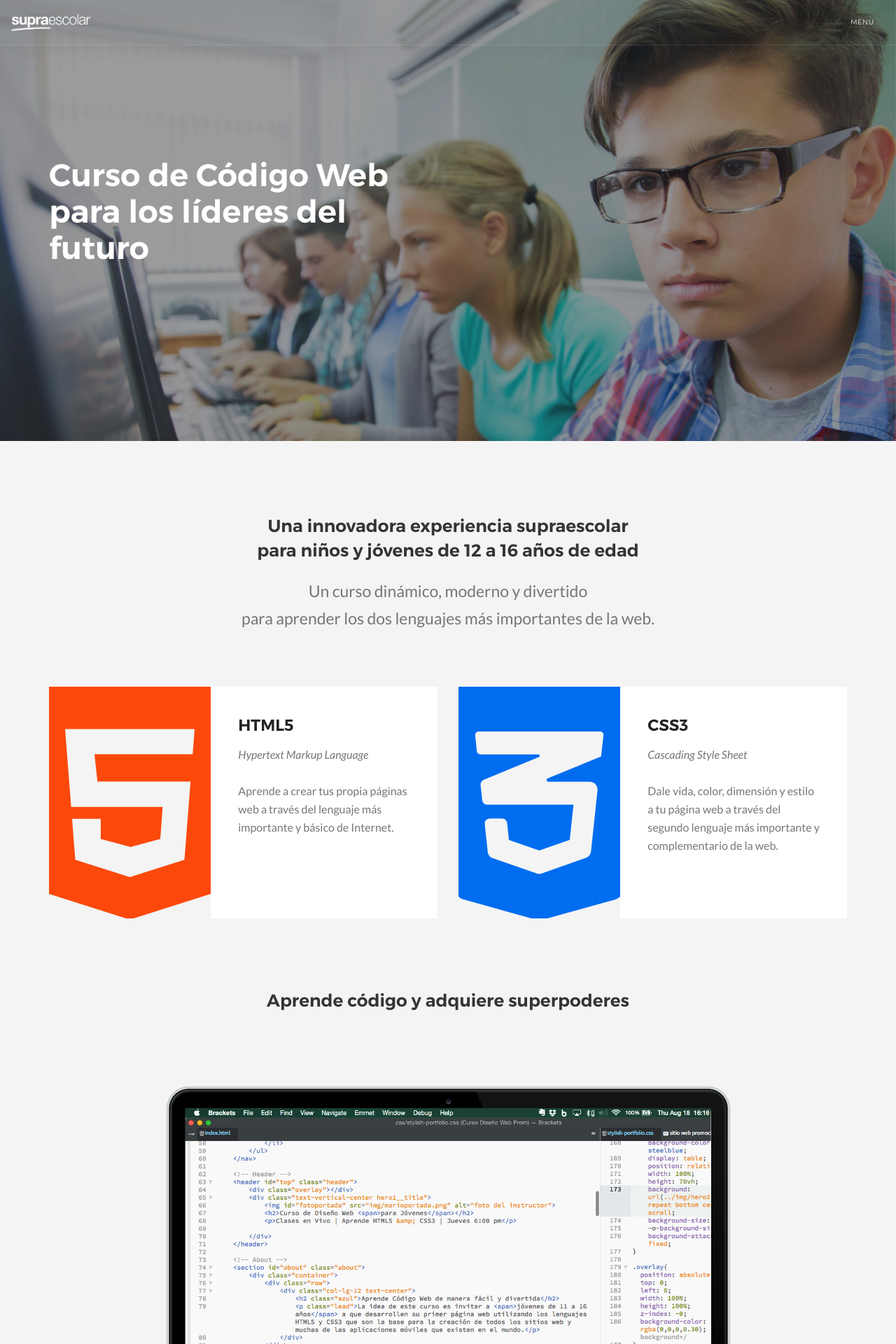
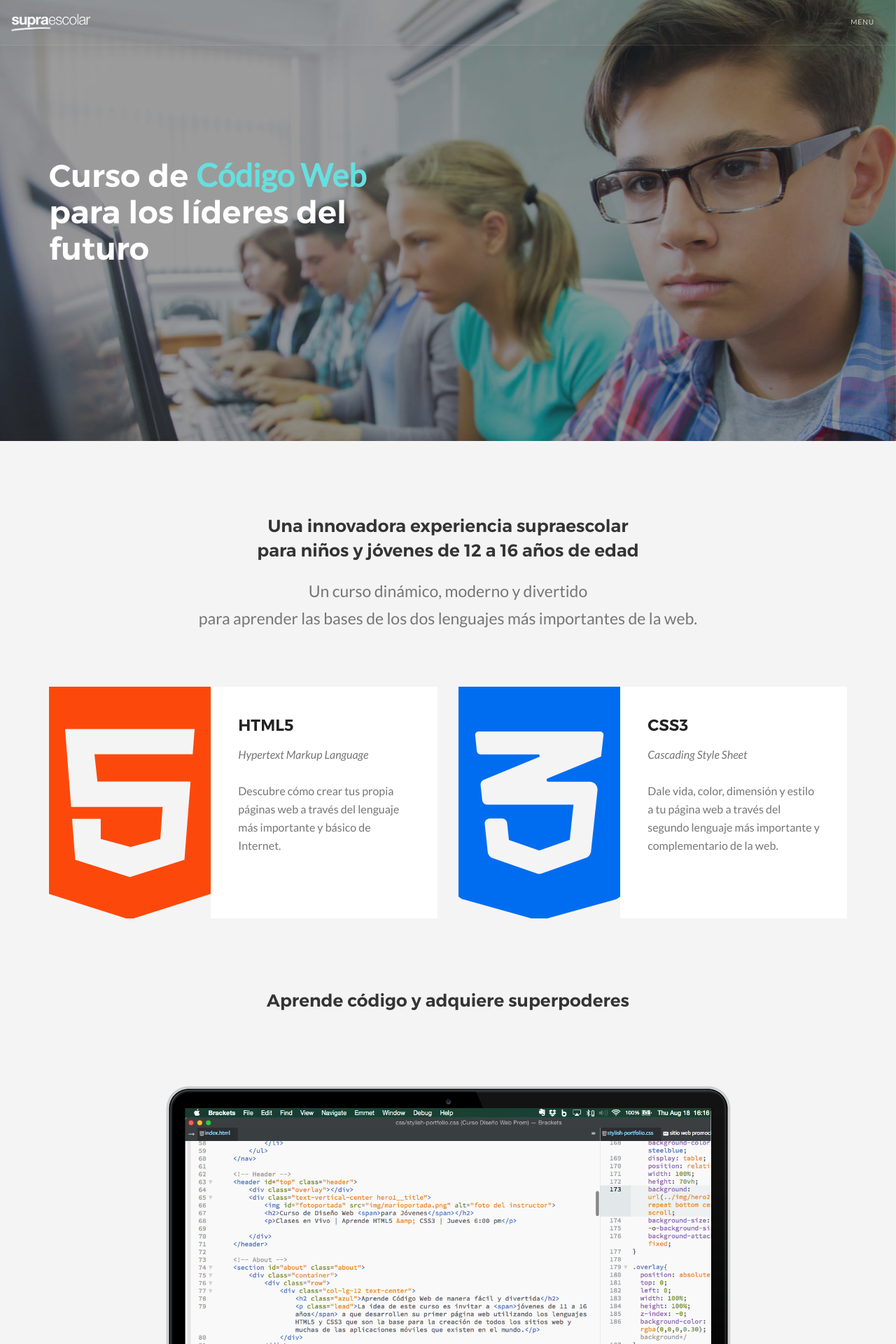
Before and after one commit to circuloux/webdesigncourse, a Jekyll site: the page built from index.html, in a window 1280 px wide. Shown: the top 1920 px of the page at 70% size. Built offline with Jekyll 4.4.1, drawn with Linux system fonts in a browser that asks for light colours; some web fonts are replaced; Markdown is read by kramdown in place of the engine named in the settings; some of the changed text lies outside the part shown.

Commit message:
Added Changes and new page

```diff
--- a/_includes/footer1.html
+++ b/_includes/footer1.html
@@ -1,7 +1,10 @@
 <!-- Footer -->
               <footer class="my__footer">
 
-                 <div class="col-md-12 text-center"><p>&copy; 2016 | Supraescolar - Mario González Hernández</p></div>
+                 <div class="col-md-12 text-center">
+                    <p>&copy; 2016 | Supraescolar - Mario González Hernández <br>
+                    Si tienes alguna duda, puedes escribir a <a class="blanco" href="mailto:marioglezhdez@me.com">marioglezhdez@me.com</a>
+                    </p></div>
 
 
 		      </footer>
--- a/css/custom.css
+++ b/css/custom.css
@@ -1,6 +1,20 @@
 /***************************
 Add your custom styles below
 ****************************/
+
+
+/* ESTILOS GENERALES */
+
+h3 {
+    font-size: 1.55em;
+}
+
+
+/* COLORES */
+
+a.blanco {
+    color: white;
+}
 
 
 /* IMÁGENES*/
@@ -16,10 +30,20 @@
 }
 
 
+/* FOOTER */
+
 .my__footer {
-    background:black;
+    background:#333333;
+    color: #d3d3d3;
 }
 
 h3 {
     font-size: 1.55em;
 }
+
+
+/* ESTILOS PARTICULARES */
+
+#titulo_principal > span {
+    color:#65e0e0;
+}
--- a/index.html
+++ b/index.html
@@ -11,7 +11,7 @@
 		                <div class="container pos-vertical-center">
 		                    <div class="row">
 		                        <div class="col-sm-6">
-		                            <h2>Curso de Código Web para los líderes del futuro</h2>
+		                            <h2 id="titulo_principal">Curso de <span>Código Web</span> para los líderes del futuro</h2>
 		                        </div>
 		                    </div>
 
@@ -23,7 +23,7 @@
 		                    <div class="row">
 		                        <div class="col-sm-12 text-center">
 		                            <h3>Una innovadora experiencia supraescolar <br>para niños y jóvenes de 12 a 16 años de edad<br></h3>
-		                            <p class="lead">Un curso dinámico, moderno y divertido <br>para aprender los dos lenguajes más importantes de la web.</p>
+		                            <p class="lead">Un curso dinámico, moderno y divertido <br>para aprender las bases de los dos lenguajes más importantes de la web.</p>
 		                        </div>
 
 		                        <div class="col-md-6 col-sm-12">
@@ -42,7 +42,7 @@
                                         <em>Hypertext Markup Language</em>
                                     </span>
                                     <p>
-                                        Aprende a crear tus propia páginas web a través del lenguaje más importante y básico de Internet.
+                                        Descubre cómo crear tus propia páginas web a través del lenguaje más importante y básico de Internet.
                                     </p>
                                 </div>
                             </div>
@@ -269,7 +269,7 @@
 		                                    </div>
 		                                    <div class="tab__content">
 		                                        <div class="row pos-vertical-align-columns">
-		                                            <div class="col-md-6">
+		                                            <div class="col-lg-12">
 		                                                <ul class="accordion accordion--one-open">
                                                             <li>
                                                                 <div class="accordion__title">
@@ -311,7 +311,7 @@
                                                     </div>
 
 
-                                                    <div class="col-md-6">
+                                                    <div class="col-lg-12">
 		                                                <ul class="accordion accordion--one-open">
                                                             <li>
                                                                 <div class="accordion__title">
```
Also changed, not shown: other parts of index.html (+1 -1 lines), 01057801.html (added, +15 -0 lines), _includes/nav2.html (added, +12 -0 lines), _layouts/default2.html (added, +38 -0 lines), 3 other files.
